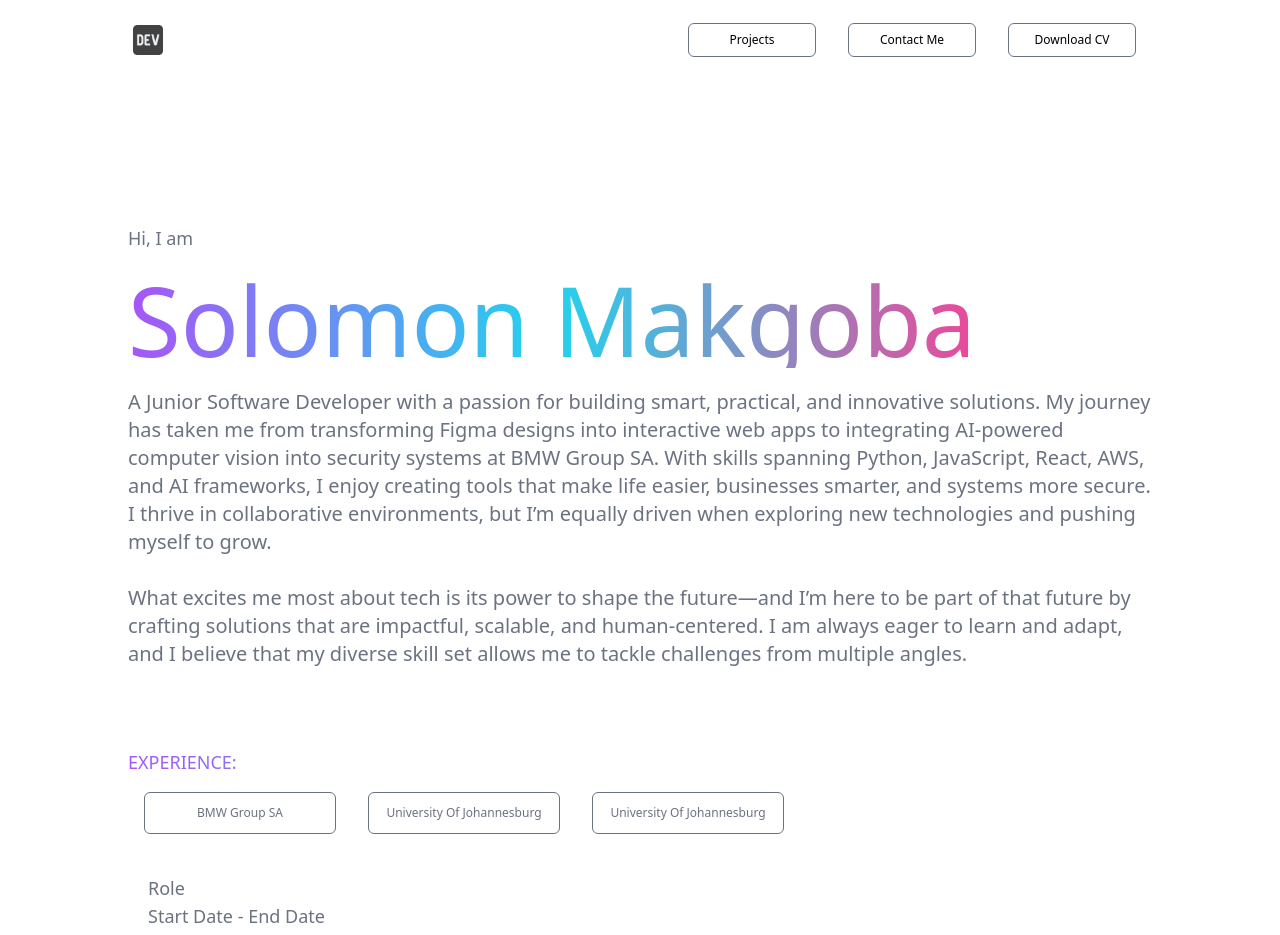
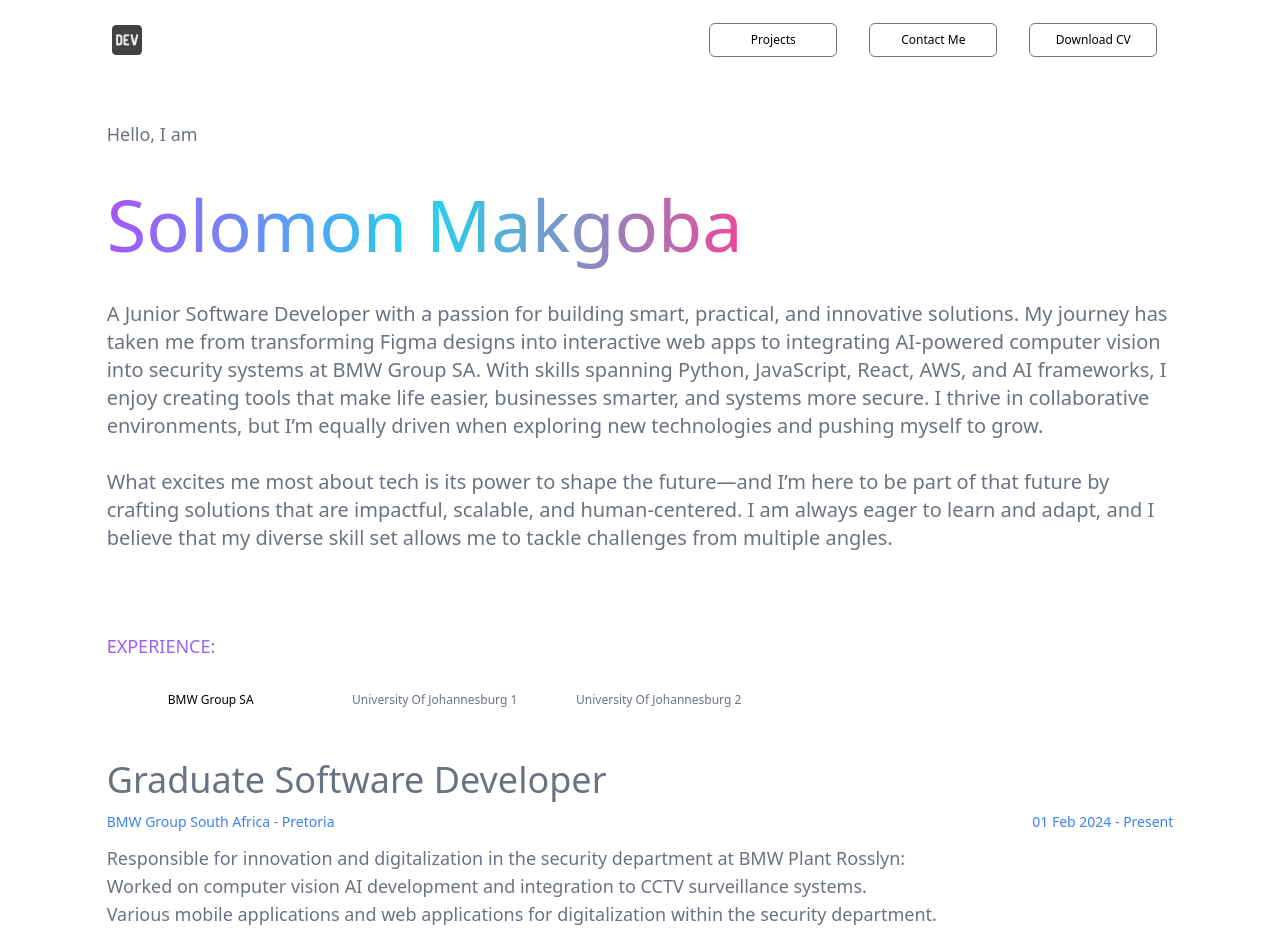
Before and after one commit to SKaraboM/skarabom.github.io, a React (Create React App) app: page / in a window 1280 px wide. Shown: the top 935 px of the page. Built offline with nearby package versions, Linux system fonts and the light colour scheme.

Commit message:
Update homepage URL in package.json and enhance Main component layout and styling for improved user experience

```diff
--- a/package.json
+++ b/package.json
@@ -12,7 +12,7 @@
     "react-scripts": "5.0.1",
     "web-vitals": "^2.1.4"
   },
-   "homepage": "https://skarabom.github.io",
+  "homepage": "https://skarabom.github.io/skarabom.github.io",
   "scripts": {
     "start": "react-scripts start",
     "build": "react-scripts build",
--- a/src/Components/Main.js
+++ b/src/Components/Main.js
@@ -3,10 +3,10 @@ import React, { useState } from "react";
 
 const Main = () => {
     const [menuOpen, setMenuOpen] = useState(false);
+    const [activeCompany, setActiveCompany] = useState(0);
     return (
-        <div class="bg-white dark:bg-black">
-            <div class="relative bg-white dark:bg-black text-black dark:text-white font-[family-name: Supreme] flex flex-col md:items-center" >
-                <div className="NavBar" class="flex justify-between h-20 bg-white dark:bg-black text-black dark:text-white min-w-100 lg:w-4/5 md:my-auto">
+        <div class="bg-white dark:bg-black text-black dark:text-white font-[family-name: Supreme] ">
+            <div className="NavBar " class="sticky top-0 z-50 mx-auto flex justify-between h-20 bg-white dark:bg-black text-black dark:text-white min-w-100 w-5/5 md:w-5/6 md:my-auto ">
                 <ul class="my-auto">
                     <li>
                         <span class="flex flex-row">
@@ -39,12 +39,10 @@ const Main = () => {
                     </ul>
                 )}
             </div>
-
-            </div>
-            <div className="body" class=" text-gray-500 dark:text-white w-4/5 md:justify-between md:items-center mx-auto text-lg">
+            <div className="body" class=" text-gray-500 dark:text-white  w-5/6 md:justify-between md:items-center mx-auto text-lg">
                 <div class="mb-10 md:mb-20">
-                    <p class="mt-10 md:mt-36 mb-5">Hi, I am</p>
-                    <h1 class="mb-5 text-5xl md:text-8xl bg-gradient-to-r from-purple-500 via-cyan-400 to-pink-500 inline-block text-transparent bg-clip-text">Solomon Makgoba</h1>
+                    <p class="mt-5 md:mt-10 mb-5">Hello, I am</p>
+                    <h1 class="mb-5 text-4xl md:text-7xl bg-gradient-to-r from-purple-500 via-cyan-400 to-pink-500 inline-block text-transparent bg-clip-text py-5">Solomon Makgoba</h1>
                     <p class="text-sm md:text-xl">
                         A Junior Software Developer with a passion for building smart, practical, and innovative solutions.
                         My journey has taken me from transforming Figma designs into interactive web apps to integrating
@@ -60,20 +58,67 @@ const Main = () => {
                 </div>
 
                 <div className="hidden md:flex md:flex-col">
-                    <h4 class="bg-gradient-to-r from-purple-500 via-cyan-400 to-pink-500 inline-block text-transparent bg-clip-text mb-4">EXPERIENCE: </h4>
-                    <div class="mb-10">
-                        <ul className="flex-row md:flex md:static md:flex-row md:items-center hidden">
-                            <li className="w-48 text-xs border border-gray-500 dark:border-white text-center my-auto md:mx-4 hover:bg-white hover:text-black px-4 py-3 rounded-md">BMW Group SA</li>
-                            <li className="w-48 text-xs border border-gray-500 dark:border-white text-center my-auto md:mx-4 hover:bg-white hover:text-black px-4 py-3 rounded-md">University Of Johannesburg</li>
-                            <li className="w-48 text-xs border border-gray-500 dark:border-white text-center my-auto md:mx-4 hover:bg-white hover:text-black px-4 py-3 rounded-md">University Of Johannesburg</li>
+                    <h4 class="bg-gradient-to-r from-purple-500 via-cyan-400 to-pink-500 inline-block text-transparent bg-clip-text mb-5">EXPERIENCE: </h4>
+                    <div class="mb-10 items-start">
+                        <ul className="flex-row md:flex md:static md:flex-row hidden ">
+                            <li onClick={() => {setActiveCompany(0)}} className={`w-52 text-xs text-center md:mr-2 px-4 py-3 rounded-md cursor-pointer transition-all duration-200 ${
+                                activeCompany === 0
+                                    ? 'bg-white text-black border-transparent'
+                                    : 'border-gray-500 dark:border-white hover:bg-white hover:text-black'
+                            }`}>BMW Group SA</li>
+                            <li onClick={() => {setActiveCompany(1)}} className={`w-52 text-xs text-center md:mx-2 px-4 py-3 rounded-md cursor-pointer transition-all duration-200 ${
+                                activeCompany === 1
+                                    ? 'bg-white text-black border-transparent'
+                                    : 'border-gray-500 dark:border-white hover:bg-white hover:text-black'
+                            }`}>University Of Johannesburg 1</li>
+                            <li onClick={() => {setActiveCompany(2)}} className={`w-52 text-xs text-center md:mx-2 px-4 py-3 rounded-md cursor-pointer transition-all duration-200 ${
+                                activeCompany === 2
+                                    ? ' bg-white text-black border-transparent'
+                                    : 'border-gray-500 dark:border-white hover:bg-white hover:text-black'
+                            }`}>University Of Johannesburg 2</li>
                         </ul>
                     </div>
-                    <div class="mb-10 ml-5">
-                        <h1>Role</h1>
-                        <p>Start Date - End Date</p>
-                        <p>Company - location</p>
-                        <p>Role and responsibilities</p>
+                    {activeCompany === 0 ? (
+                            <div class="mb-20">
+                                <p class="text-4xl mb-3">Graduate Software Developer</p>
+                                <span class="flex justify-between text-sm text-blue-500  mb-3">
+                                    <p>BMW Group South Africa - Pretoria</p>
+                                    <p>01 Feb 2024 - Present</p>
+                            </span>
+                            <p>
+                                Responsible for innovation and digitalization in the security department at BMW Plant Rosslyn:<br/>
+                                Worked on computer vision AI development and integration to
+                                CCTV surveillance systems.<br/>
+                                Various mobile applications and web applications for digitalization within the security department.
+                            </p>
+                        </div>) : activeCompany === 1 ?
+                        (
+                            <div class="mb-20">
+                                <p class="text-4xl mb-3">Development Software A1 Tutor</p>
+                                <span class="flex justify-between  text-sm text-blue-500  mb-3">
+                                    <p>University Of Johannesburg - Johannesburg</p>
+                                    <p>01 Jul 2023 - 31 Dec 2023</p>
+                                </span>
+                                <p>Teaching and guiding individuals in learning and understanding basic programming concepts, with a
+                                    focus on Object-Oriented Programming (OOP) concepts in Python and
+                                    C#.
+                                </p>
                             </div>
+                        ) : (
+                            <div class="mb-20">
+                                <p class="text-4xl mb-3">Student Front End Developer</p>
+                                <span class="flex justify-between  text-sm text-blue-500 mb-3">
+                                    <p>University Of Johannesburg - Johannesburg</p>
+                                    <p>01 Jun 2022 - 31 Nov 2022</p>
+                                </span>
+                                <p>
+                                    I collaborated with a Project Manager and UI/UX designers to transform Figma designs into
+                                    functional and user friendly websites. Using JavaScript and ReactJS.
+                                </p>
+                            </div>
+                        )
+                    }
+
                 </div>
             </div>
         </div>
```
Lines whose indentation alone changed are shown as unchanged.
